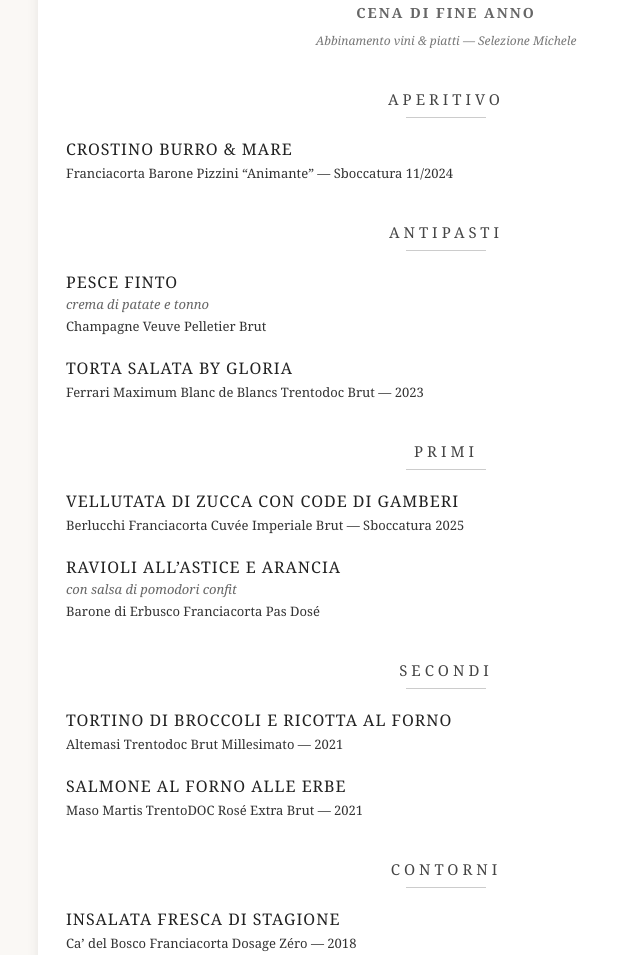
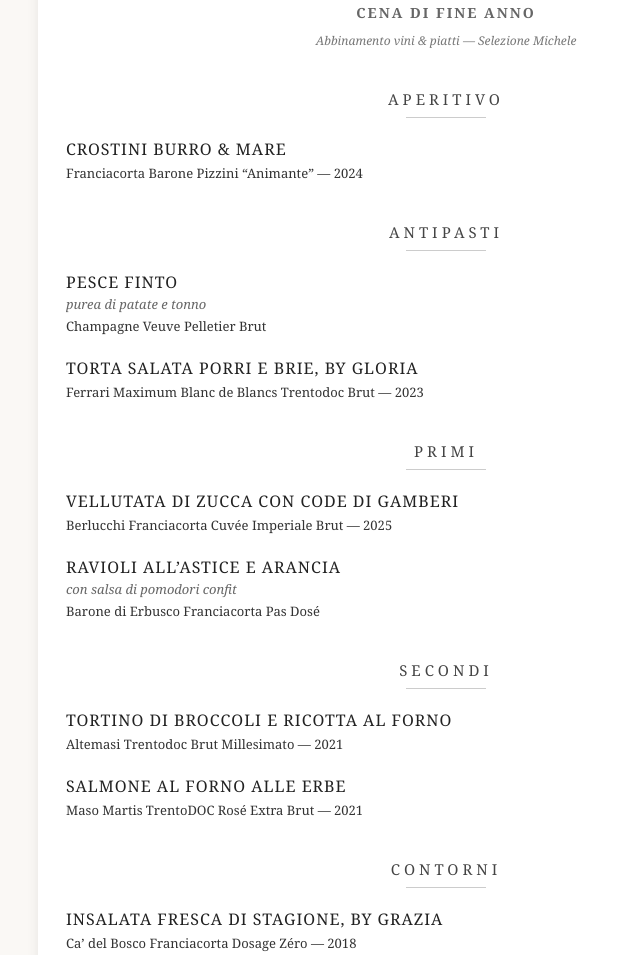
Before and after one commit to viaripagrande97-eng/Cena-capodanno-2026, a plain HTML site: page index.html in a window 1280 px wide. Shown: the part 81-1036 px from the top of the page, without its empty margins (194-834 px from the left). Drawn offline with Linux system fonts and the light colour scheme.

Commit message:
Update index.html

```diff
--- a/index.html
+++ b/index.html
@@ -114,8 +114,8 @@
       <div class="divider"></div>
 
       <div class="item">
-        <div class="item-name">Crostino burro &amp; mare</div>
-        <div class="item-wine">Franciacorta Barone Pizzini “Animante” — Sboccatura 11/2024</div>
+        <div class="item-name">Crostini burro &amp; mare</div>
+        <div class="item-wine">Franciacorta Barone Pizzini “Animante” — 2024</div>
       </div>
     </div>
 
@@ -126,12 +126,12 @@
 
       <div class="item">
         <div class="item-name">Pesce finto</div>
-        <div class="item-sub">crema di patate e tonno</div>
+        <div class="item-sub">purea di patate e tonno</div>
         <div class="item-wine">Champagne Veuve Pelletier Brut</div>
       </div>
 
       <div class="item">
-        <div class="item-name">Torta salata by Gloria</div>
+        <div class="item-name">Torta salata porri e brie, by Gloria</div>
         <div class="item-wine">Ferrari Maximum Blanc de Blancs Trentodoc Brut — 2023</div>
       </div>
     </div>
@@ -143,7 +143,7 @@
 
       <div class="item">
         <div class="item-name">Vellutata di zucca con code di gamberi</div>
-        <div class="item-wine">Berlucchi Franciacorta Cuvée Imperiale Brut — Sboccatura 2025</div>
+        <div class="item-wine">Berlucchi Franciacorta Cuvée Imperiale Brut — 2025</div>
       </div>
 
       <div class="item">
@@ -175,7 +175,7 @@
       <div class="divider"></div>
 
       <div class="item">
-        <div class="item-name">Insalata fresca di stagione</div>
+        <div class="item-name">Insalata fresca di stagione, by Grazia</div>
         <div class="item-wine">Ca’ del Bosco Franciacorta Dosage Zéro — 2018</div>
       </div>
     </div>
@@ -202,7 +202,7 @@
       </div>
 
       <div class="item">
-        <div class="item-name">Strudel di pere e spezie</div>
+        <div class="item-name">Strudel di pere e cioccolato</div>
         <div class="item-wine">Champagne Bollinger Special Cuvée — 2025</div>
       </div>
     </div>
```
